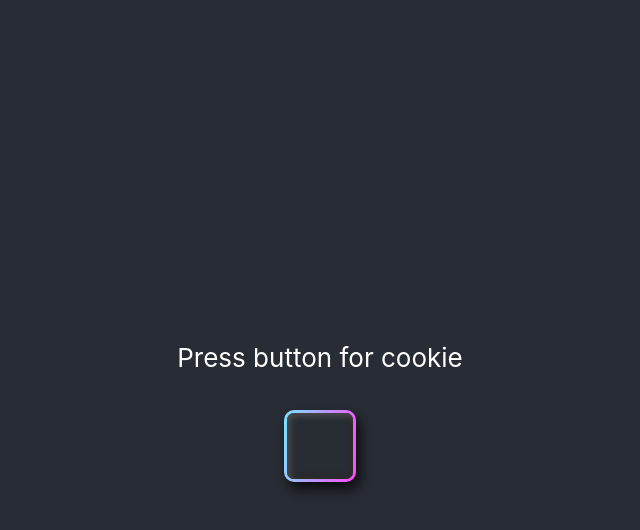
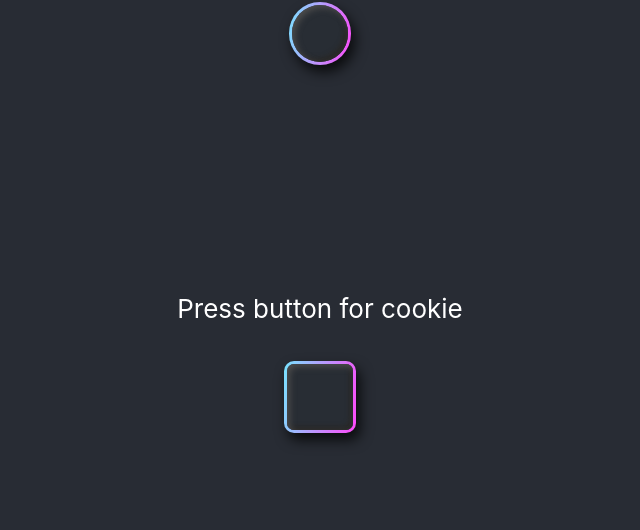
Before and after one commit to jdvolk/fortune-cookies, a React (Create React App) app: page / in a window 1280 px wide. Shown: the top 530 px of the page, without its empty margins (320-960 px from the left). Built offline with nearby package versions, Linux system fonts and the light colour scheme.

Commit message:
change display for app header

```diff
--- a/src/App/App.css
+++ b/src/App/App.css
@@ -61,14 +61,17 @@ button.button:hover {
 }
 
 .App-header {
+  display: flex;
   background-color: #282c34;
   min-height: 100vh;
   display: flex;
   flex-direction: column;
   align-items: center;
-  justify-content: center;
   font-size: calc(10px + 2vmin);
   color: white;
+}
+.Main-page {
+  margin-top: 25vh;
 }
 
 .App-link {
--- a/src/App/App.js
+++ b/src/App/App.js
@@ -4,14 +4,15 @@ import './MediaQueries.css';
 import { render } from '@testing-library/react';
 import {getOneCookie} from '../ApiCalls';
 import { Cookie } from '../Cookie/Cookie';
-
+import { NavBar } from '../NavBar/NavBar'
 
 class App extends Component {
   constructor() {
     super();
     this.state = {
       cookies: [],
-      isClicked: false
+      isClicked: false,
+      isOpen: false,
     }
   }
 
@@ -27,15 +28,18 @@ class App extends Component {
   handleFortuneClick = () => {
     this.setState({isClicked: !this.state.isClicked})
   }
+  handleNavOpen = () => {
+
+  }
   render() {
     return (
       <div className="App">
         <section className="App-header">
-          {/* <NavBar /> */}
+         <NavBar
+           isOpen={this.state.isOpen}
+         />
           <section className="Main-page">
-
             <section className="Cookie-container">
-
               <Cookie
                 cookies={this.state.cookies}
                 handleFortuneClick={this.handleFortuneClick}
@@ -54,5 +58,4 @@ class App extends Component {
   }
 }
 
-
 export default App;
--- a/src/NavBar/NavBar.css
+++ b/src/NavBar/NavBar.css
@@ -0,0 +1,5 @@
+.Nav-button {
+  border-radius: 100%;
+  max-width: 2em;
+  font-size: .8em;
+}
--- a/src/NavBar/NavBar.js
+++ b/src/NavBar/NavBar.js
@@ -3,8 +3,10 @@ import "./NavBar.css"
 
 export const NavBar = () => {
   return (
-    <section>
-
+    <section className="Nav-bar">
+      <button
+        className="button Nav-button"
+      ></button>
     </section>
   )
 }
```
